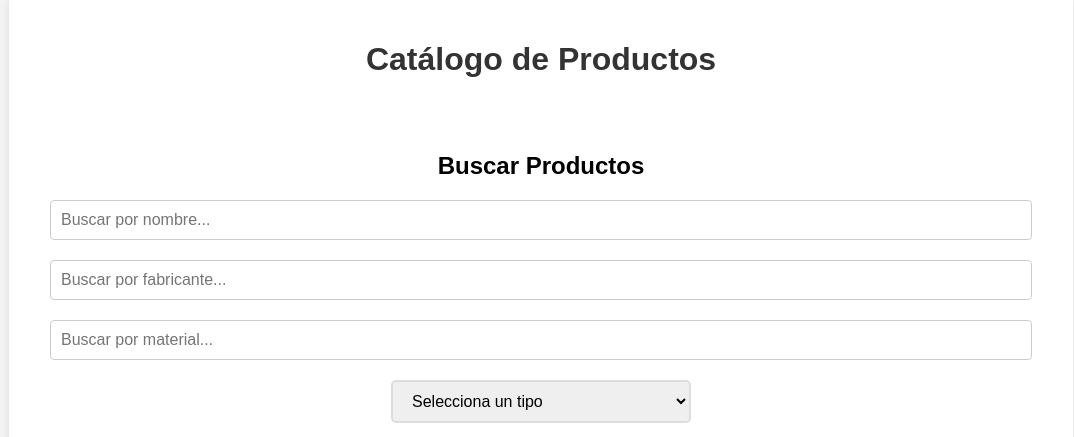
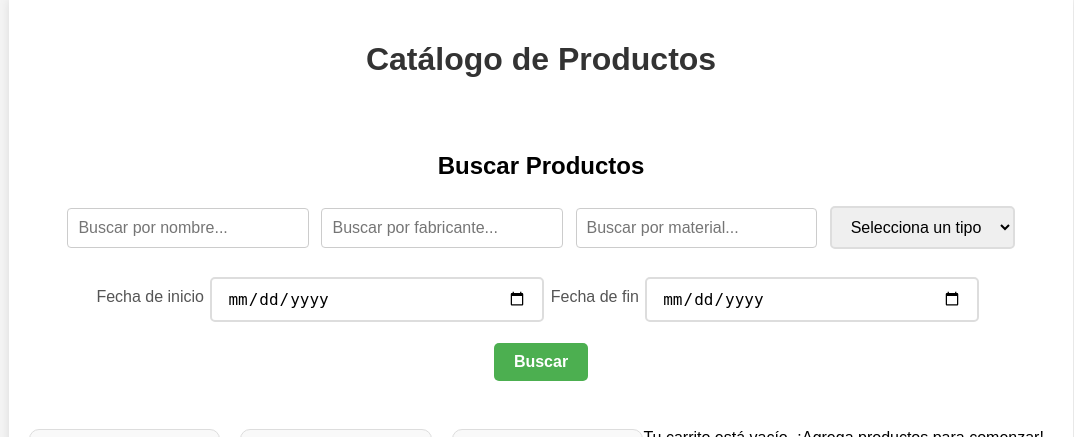
Before and after one commit to franciiscocg/PGPI-G2.3, a Django app: page /buscar/ in a window 1280 px wide. Shown: the part 50-487 px from the top of the page, without its empty margins (99-1173 px from the left). Run offline with Django 5.2, Linux system fonts and the light colour scheme; data comes from the database, SQL or seed files in the repository; parts of the project's set-up code (start-up, migrations or seed data) failed here and were passed over.

```diff
--- a/OfficePack/Producto/templates/listar_productos.html
+++ b/OfficePack/Producto/templates/listar_productos.html
@@ -12,6 +12,7 @@
         <section class="section" id="busqueda">
             <h2>Buscar Productos</h2>
             <form action="{% url 'buscar_por_nombre' %}" method="get" class="search-form">
+                <div class="text-inputs">
                     <input type="text" name="nombre" class="search-input" placeholder="Buscar por nombre...">
                     <input type="text" name="fabricante" class="search-input" placeholder="Buscar por fabricante...">
                     <input type="text" name="material" class="search-input" placeholder="Buscar por material...">
@@ -21,6 +22,7 @@
                         <option value= "DECORACION">Decoración</option>
                         <option value= "ELECTRONICO">Electronico</option>
                     </select>
+                </div>
                 <div class="date-container">
                     <label for="fecha_inicio">Fecha de inicio</label>
                     <input type="date" name="fecha_inicio" class="search-input" placeholder="Fecha de inicio">
@@ -65,23 +67,4 @@
     </div>
 </body>
 </html>
-<style>
-    .search-form {
-        display: flex;
-        flex-direction: column;
-    }
-
-    .search-input {
-        margin-bottom: 10px;
-    }
-
-    .date-container {
-        display: flex;
-        flex-direction: column;
-    }
-
-    .search-button {
-        align-self: flex-start;
-    }
-</style>
 {% endblock content %}
--- a/OfficePack/users_app/templates/base.html
+++ b/OfficePack/users_app/templates/base.html
@@ -58,9 +58,6 @@
 
     /* Contenedor del formulario de búsqueda */
         .search-form {
-            display: flex;
-            justify-content: center;
-            align-items: center;
             margin-top: 20px;
             gap: 10px;
         }
@@ -73,6 +70,15 @@
             border: 2px solid #ddd;
             border-radius: 5px;
             transition: border-color 0.3s, box-shadow 0.3s;
+            margin: 0.5vw;
+            display: inline-block;
+        }
+        .text-inputs,
+        .date-container {
+            display: flex;
+            flex-direction: row;
+            justify-content: center;
+            align-items: center;
         }
 
     /* Efecto al enfocar el campo de entrada */
@@ -93,6 +99,7 @@
             border-radius: 5px;
             cursor: pointer;
             transition: background-color 0.3s;
+            align-self: flex-start;
         }
 
     /* Efecto al pasar el mouse sobre el botón */
```
Also changed, not shown: OfficePack/Producto/migrations/0002_carga_inicial.py, OfficePack/Producto/migrations/0003_producto_fecha.py, OfficePack/users_app/migrations/0001_initial.py (added). Lines whose indentation alone changed are shown as unchanged.
